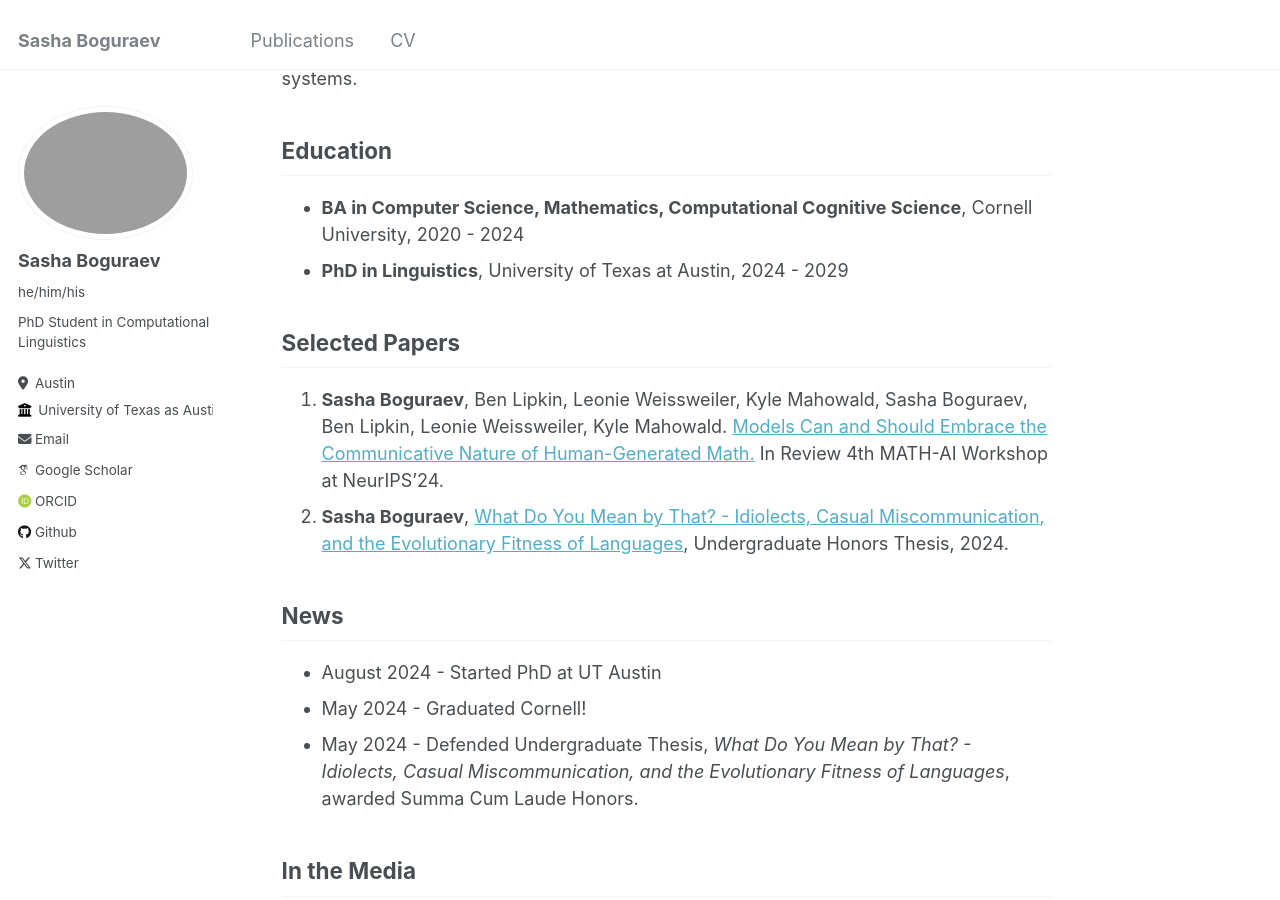
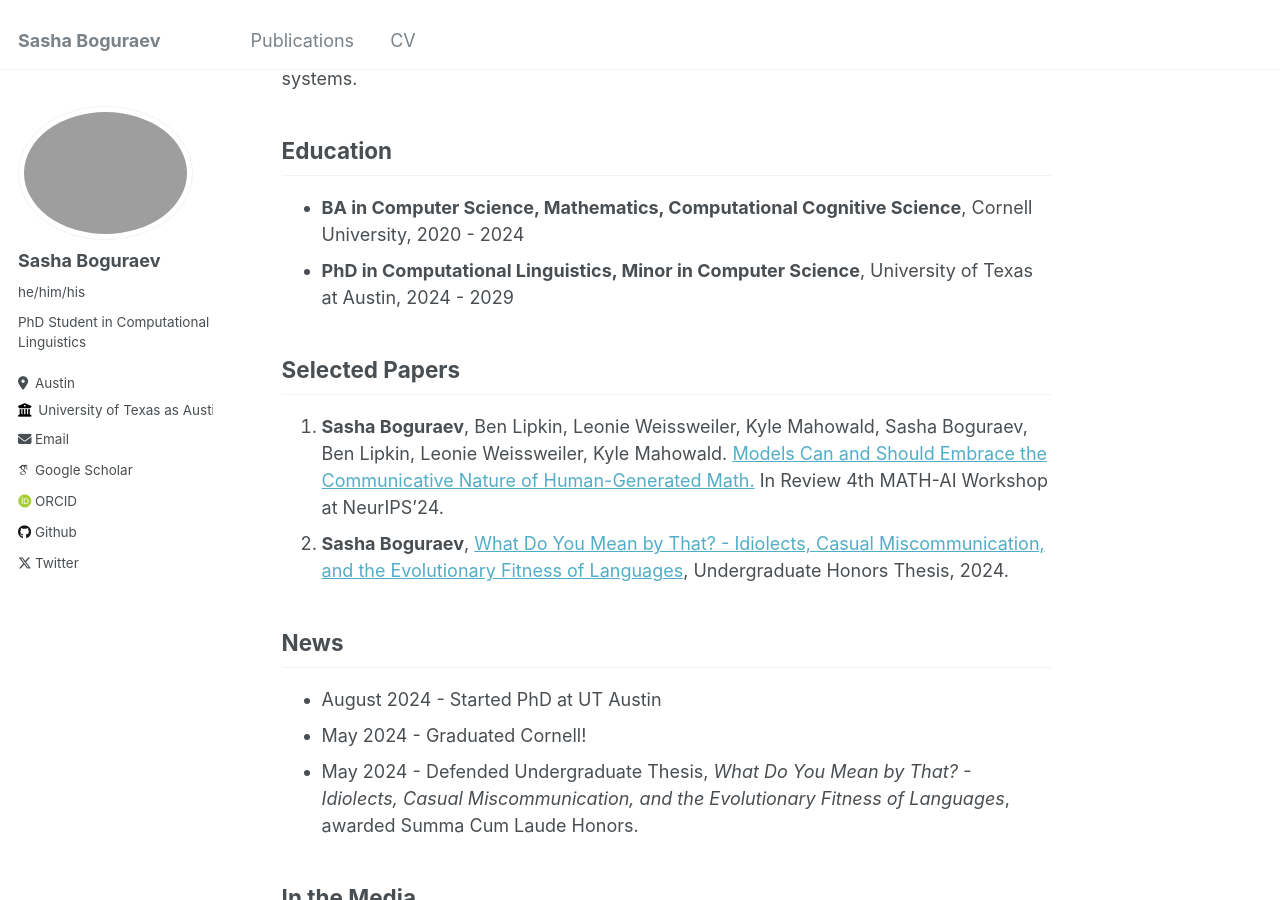
Before and after one commit to SashaBoguraev/SashaBoguraev.github.io, a Jekyll site: the page built from _pages/about.md, in a window 1280 px wide and 900 px high, scrolled down 350 px. Built offline with Jekyll 4.4.1, drawn with Linux system fonts in a browser that asks for light colours; some web fonts are replaced.

Commit message:
Updated degree

```diff
--- a/_pages/about.md
+++ b/_pages/about.md
@@ -15,7 +15,7 @@ Previously, I graduated from Cornell University Summa Cum Laude, with degrees in
 Education
 ------
 * **BA in Computer Science, Mathematics, Computational Cognitive Science**, Cornell University, 2020 - 2024
-* **PhD in Linguistics**, University of Texas at Austin, 2024 - 2029
+* **PhD in Computational Linguistics, Minor in Computer Science**, University of Texas at Austin, 2024 - 2029
 
 
 Selected Papers
```
